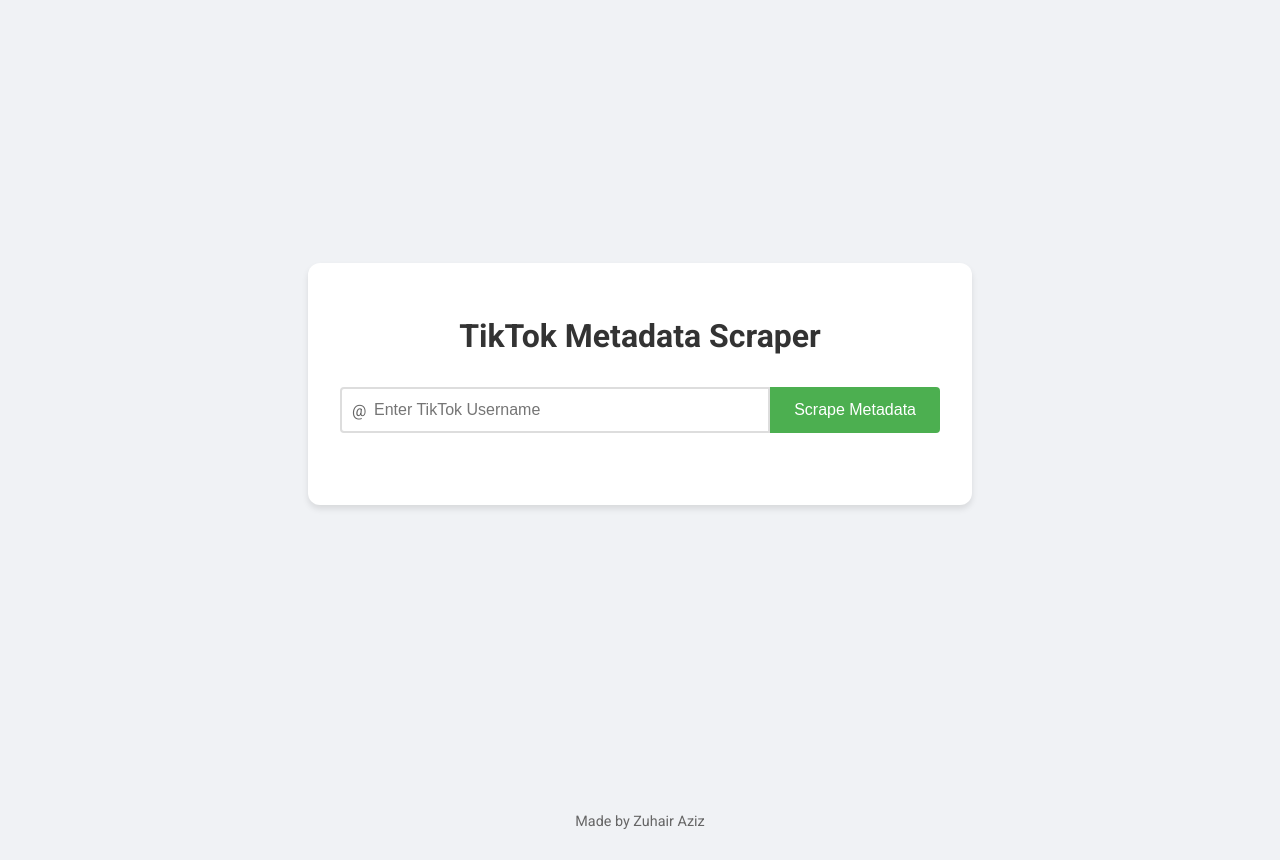
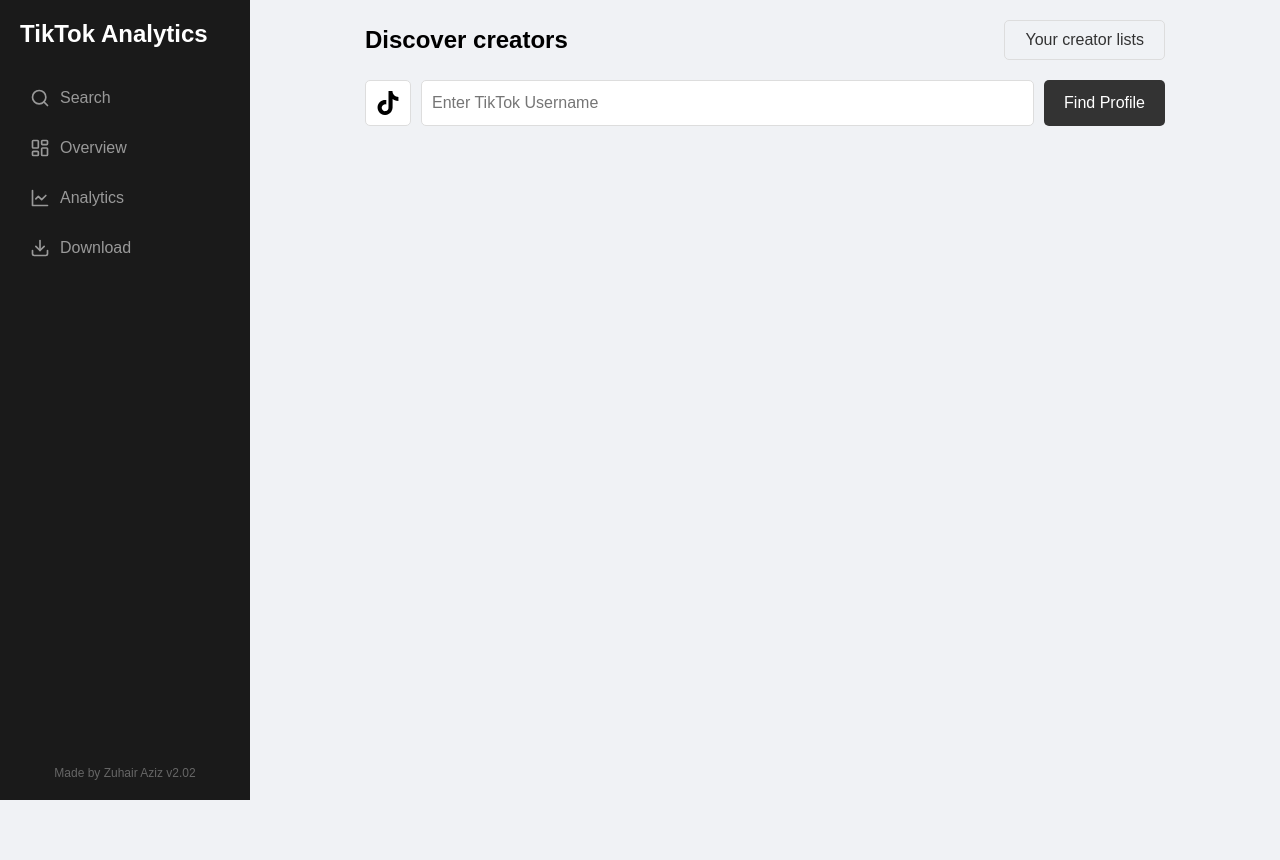
Before and after one commit to SANNNNN-123/TikTok_Downloader, a Flask app: page / in a window 1280 px wide. After the commit the page ends 800 px from the top, so only its background shows below. Run offline with Flask 3, Linux system fonts and the light colour scheme.

Commit message:
Version 2.0

```diff
--- a/app.py
+++ b/app.py
@@ -17,12 +17,27 @@
 scraper = TikTokMetaData()
 
 @app.route('/')
+@app.route('/search')
 def index():
-    return render_template('index.html')
+    return render_template('search.html')
 
-@app.route('/scrape', methods=['POST'])
+@app.route('/overview')
+def overview():
+    return render_template('overview.html')
+
+@app.route('/analytics')
+def analytics():
+    return render_template('analytics.html')
+
+@app.route('/download')
+def download_page():
+    return render_template('download.html')
+
+
+@app.route('/api/search', methods=['POST'])
+#@app.route('/scrape', methods=['POST'])
 async def scrape():
-    username = request.form['username'].lower()  # Normalize username
+    username = request.form['name'].lower()  # Normalize username
     logging.debug(f"Scraping data for username: {username}")
 
     # Run both scraping functions concurrently
@@ -32,7 +47,7 @@
     user_info, videos = await asyncio.gather(user_info_task, videos_task)
 
     if user_info and videos:
-        # Combine user info and videos data
+        # Both user info and videos exist
         data = {
             'user_info': user_info,
             'videos': videos
@@ -42,12 +57,24 @@
         logging.debug(f"Stored user info and {len(videos)} videos in cache for {username}")
         return jsonify({
             'success': True,
-            'message': f'Scraped {len(videos)} videos for @{username}',
+            'message': f'Found {len(videos)} videos from @{username}',
             'videoCount': len(videos),
             'userInfo': user_info
         })
-    logging.error(f"Failed to scrape data for {username}")
-    return jsonify({'success': False, 'message': 'Failed to scrape data'})
+    elif user_info and not videos:
+        # User exists but no videos (private profile)
+        logging.info(f"Profile is private for {username}")
+        return jsonify({
+            'success': False,
+            'message': 'This user has a private profile, and no data is available.'
+        })
+    else:
+        # Neither user info nor videos exist (user doesn't exist)
+        logging.error(f"User {username} does not exist")
+        return jsonify({
+            'success': False,
+            'message': 'The user does not exist.'
+        })
 
 @app.route('/download/<format>')
 def download(format):
--- a/static/script.js
+++ b/static/script.js
@@ -1,75 +1,124 @@
-let typingTimer;
-const doneTypingInterval = 500; // milliseconds
+document.addEventListener('DOMContentLoaded', function () {
+    // Highlight the current page in the navigation
+    const currentPage = window.location.pathname.split('/').pop();
+    const navItems = document.querySelectorAll('.nav-item');
+    navItems.forEach(item => {
+        if (item.getAttribute('data-page') === currentPage) {
+            item.classList.add('active');
+        }
+    });
 
-document.getElementById('scrapeForm').addEventListener('submit', function(e) {
-    e.preventDefault();
-    const username = document.getElementById('username').value.trim();
-    const messageDiv = document.getElementById('message');
-    const progressContainer = document.getElementById('progress-container');
-    const progressBar = document.getElementById('progress-bar');
-    const results = document.getElementById('results');
-    const userProfile = document.getElementById('user-profile');
+    // Elements related to the search functionality
+    const searchButton = document.getElementById('search-button');
+    const searchInput = document.getElementById('search-input');
+    const searchResults = document.getElementById('search-results');
+    const profileInfo = document.getElementById('profile-info');
+    const profilePic = document.getElementById('profile-pic');
+    const profileName = document.getElementById('profile-name');
+    const verifiedIcon = document.getElementById('verified-icon');
+    const following = document.getElementById('following');
+    const followers = document.getElementById('followers');
+    const likes = document.getElementById('likes');
 
-    messageDiv.textContent = '';
-    progressContainer.style.display = 'block';
-    results.style.display = 'none';  // Hide results initially
-    userProfile.style.display = 'none';
+    // Search button click event listener
+    if (searchButton && searchInput && searchResults) {
+        searchButton.addEventListener('click', async function (e) {
+            e.preventDefault();
+            const username = searchInput.value.trim();
 
-    let progress = 0;
-    const progressInterval = setInterval(() => {
-        progress += 5;
-        if (progress > 90) {
-            clearInterval(progressInterval);
+            if (username) {
+                // Display a loading state
+                searchButton.disabled = true;
+                searchResults.textContent = 'Searching...';
+
+                try {
+                    const formData = new FormData();
+                    formData.append('name', username);
+
+                    // Send a POST request to the API
+                    const response = await fetch('/api/search', {
+                        method: 'POST',
+                        body: formData
+                    });
+
+                    const data = await response.json();
+                    searchResults.textContent = ''; // Clear search results
+
+                    if (data.success) {
+                        // Display a success message
+                        const successMessage = document.createElement('div');
+                        successMessage.className = 'alert alert-success';
+                        successMessage.textContent = data.message;
+                        searchResults.appendChild(successMessage);
+
+                        // Update the profile information if userInfo exists
+                        if (data.userInfo) {
+                            updateProfileDisplay(data.userInfo);
+                        }
+                    } else {
+                        // Display an error message
+                        const errorMessage = document.createElement('div');
+                        errorMessage.className = 'alert alert-danger';
+                        errorMessage.textContent = data.message;
+                        searchResults.appendChild(errorMessage);
+                    }
+                } catch (error) {
+                    console.error('Error:', error);
+                    const errorElement = document.createElement('div');
+                    errorElement.className = 'alert alert-danger';
+                    errorElement.textContent =
+                        'An error occurred while searching. Please try again.';
+                    searchResults.appendChild(errorElement);
+                } finally {
+                    searchButton.disabled = false; // Re-enable the button
+                }
+            }
+        });
+    }
+
+    // Update the profile information display
+    function updateProfileDisplay(userInfo) {
+        profilePic.src = userInfo.profile_pic;
+        profileName.textContent = userInfo.name;
+        following.textContent = `Following: ${userInfo.following}`;
+        followers.textContent = `Followers: ${userInfo.followers}`;
+        likes.textContent = `Likes: ${userInfo.likes}`;
+
+        // Toggle the visibility of the verified icon
+        if (userInfo.is_verified) {
+            verifiedIcon.style.display = 'inline-flex';
+        } else {
+            verifiedIcon.style.display = 'none';
         }
-        progressBar.style.width = `${progress}%`;
-    }, 500);
 
-    fetch('/scrape', {
-        method: 'POST',
-        headers: {
-            'Content-Type': 'application/x-www-form-urlencoded',
-        },
-        body: `username=${encodeURIComponent(username)}`
-    })
-    .then(response => response.json())
-    .then(data => {
-        clearInterval(progressInterval);
-        progressBar.style.width = '100%';
+        // Ensure the profile info section is visible
+        profileInfo.style.display = 'block';
+    }
 
-        setTimeout(() => {
-            progressContainer.style.display = 'none';
-            if (data.success) {
-                displayUserProfile(data.userInfo);
-                userProfile.style.display = 'flex';
-                document.getElementById('videoCount').textContent = data.videoCount;
-                // Remove the results.style.display = 'block' from here
-            } else {
-                messageDiv.textContent = data.message;
-                messageDiv.style.color = 'red';
-            }
-        }, 500);
-    })
-    .catch(error => {
-        clearInterval(progressInterval);
-        progressContainer.style.display = 'none';
-        messageDiv.textContent = 'An error occurred while scraping data.';
-        messageDiv.style.color = 'red';
-        console.error('Error:', error);
+    document.getElementById('select-profile').addEventListener('click', function () {
+        // Redirect to overview.html
+        window.location.href = 'overview.html';
     });
+
 });
 
-function displayUserProfile(userInfo) {
-    document.getElementById('profile-pic').src = userInfo.profile_pic;
-    document.getElementById('profile-name').textContent = userInfo.name;
-    document.getElementById('following').textContent = `Following: ${userInfo.following}`;
-    document.getElementById('followers').textContent = `Followers: ${userInfo.followers}`;
-    document.getElementById('likes').textContent = `Likes: ${userInfo.likes}`;
-}
+document.addEventListener("DOMContentLoaded", function () {
+    const downloadButtons = document.querySelectorAll(".download-btn");
+    const username = document.getElementById("profile-name").textContent.trim().toLowerCase();
 
-document.getElementById('select-profile').addEventListener('click', function() {
-    const results = document.getElementById('results');
-    // Simply show the results section - the videoCount is already set from the fetch
-    results.style.display = 'block';
+    if (username) {
+        console.log(`Username loaded: ${username}`);
+        downloadButtons.forEach(button => {
+            button.addEventListener("click", function () {
+                const format = this.getAttribute("data-format");
+                const downloadUrl = `/download/${format}?username=${username}`;
+                console.log(`Downloading in format: ${format}`);
+                window.location.href = downloadUrl;
+            });
+        });
+    } else {
+        console.error("No username found. Cannot download.");
+    }
 });
 
 function downloadData(format) {
--- a/static/style.css
+++ b/static/style.css
@@ -1,218 +1,275 @@
-body {
-    font-family: 'Roboto', sans-serif;
-    background-color: #f0f2f5;
+* {
     margin: 0;
     padding: 0;
-    display: flex;
-    justify-content: center;
-    align-items: center;
-    min-height: 100vh;
-    padding-bottom: 60px;
-    position: relative;
+    box-sizing: border-box;
 }
 
-.container {
-    max-width: 600px;
-    width: 90%;
-    background-color: #ffffff;
-    padding: 2rem;
-    border-radius: 12px;
-    box-shadow: 0 4px 6px rgba(0, 0, 0, 0.1);
-    margin-bottom: 2rem;
+body {
+    font-family: Arial, sans-serif;
+    background-color: #f0f2f5;
 }
 
-h1 {
-    text-align: center;
-    color: #333;
-    margin-bottom: 2rem;
+.layout {
+    display: flex;
+    min-height: 100vh;
 }
 
-h2 {
-    color: #444;
-    margin-top: 2rem;
+.sidebar {
+    width: 250px;
+    background-color: #1A1A1A;
+    color: white;
+    padding: 20px;
+    display: flex;
+    flex-direction: column;
 }
 
-.input-group {
-    display: flex;
-    margin-bottom: 1rem;
-    align-items: stretch;
-    gap: 0;
+.sidebar-title {
+    font-size: 24px;
+    margin-bottom: 30px;
 }
 
-input[type="text"] {
+.sidebar-nav {
     flex-grow: 1;
-    padding: 0.75rem;
-    font-size: 1rem;
-    border: 2px solid #ddd;
-    border-radius: 4px 0 0 4px;
-    transition: border-color 0.3s;
 }
 
-input[type="text"]:focus {
-    outline: none;
-    border-color: #4CAF50;
+.nav-item {
+    display: flex;
+    align-items: center;
+    padding: 10px;
+    color: #999;
+    text-decoration: none;
+    margin-bottom: 10px;
+    border-radius: 5px;
+    transition: background-color 0.3s;
 }
 
-button {
-    padding: 0.75rem 1.5rem;
-    font-size: 1rem;
-    background-color: #4CAF50;
+.nav-item:hover, .nav-item.active {
+    background-color: rgba(255, 255, 255, 0.1);
     color: white;
-    border: none;
-    cursor: pointer;
-    transition: background-color 0.3s;
-    white-space: nowrap;
 }
 
-button:hover {
-    background-color: #45a049;
+.nav-item svg {
+    width: 20px;
+    height: 20px;
+    margin-right: 10px;
 }
 
-form button {
-    border-radius: 0 4px 4px 0;
+.sidebar-footer {
+    font-size: 12px;
+    color: #666;
+    text-align: center;
+}
+
+.content {
+    flex-grow: 1;
+    padding: 20px;
+}
+
+.search-page {
+    max-width: 800px;
+    margin: 0 auto;
+}
+
+.search-header {
+    display: flex;
+    justify-content: space-between;
+    align-items: center;
+    margin-bottom: 20px;
+}
+
+.search-form {
+    display: flex;
+    gap: 10px;
+    margin-bottom: 20px;
+}
+
+.platform-select {
+    background-color: white;
+    border: 1px solid #ddd;
+    border-radius: 5px;
+    padding: 10px;
+    display: flex;
+    align-items: center;
+}
+
+.tiktok-icon {
+    width: 24px;
+    height: 24px;
+}
+
+.search-input {
+    flex-grow: 1;
+    padding: 10px;
+    border: 1px solid #ddd;
+    border-radius: 5px;
+    font-size: 16px;
+}
+
+.btn {
+    padding: 10px 20px;
+    border: none;
+    border-radius: 5px;
+    cursor: pointer;
+    font-size: 16px;
+}
+
+.btn-outline {
+    background-color: transparent;
+    border: 1px solid #ddd;
+    color: #333;
+}
+
+.btn-primary {
+    background-color: #333; /* Set default background color */
+    color: white; /* Keep text color white */
+    border: none; /* Optional: Remove border */
+    transition: background-color 0.3s ease; /* Smooth transition for hover */
+}
+
+.btn-primary:hover {
+    background-color: #5a2ead; /* Hover background color */
 }
 
 
-
-#message {
-    margin-top: 1rem;
-    padding: 0.75rem;
-    border-radius: 4px;
-    font-weight: bold;
+.search-results {
+    margin-top: 20px;
 }
 
-#downloadButtons {
+.search-result {
+    background-color: white;
+    border: 1px solid #ddd;
+    border-radius: 5px;
+    padding: 15px;
+    margin-bottom: 10px;
     display: flex;
-    justify-content: space-between;
-    margin-top: 1rem;
+    align-items: center;
 }
 
-#downloadButtons button {
-    flex-basis: 30%;
-    border-radius: 4px;
+.search-result-avatar {
+    width: 50px;
+    height: 50px;
+    border-radius: 50%;
+    margin-right: 15px;
 }
 
-#progress-container {
-    width: 100%;
-    background-color: #f0f0f0;
-    border-radius: 10px;
-    margin: 20px 0;
-    overflow: hidden;
+.search-result-info {
+    flex-grow: 1;
 }
 
-#progress-bar {
-    width: 0;
-    height: 10px; /* Updated height */
-    background-color: #4CAF50;
-    transition: width 0.5s ease;
+.search-result-name {
+    font-weight: bold;
+    margin-bottom: 5px;
 }
 
-#results {
-    background-color: #e8f5e9;
-    border-radius: 8px;
-    padding: 1rem;
-    margin-top: 2rem;
+.search-result-followers {
+    color: #666;
+    font-size: 14px;
 }
 
-#videoCount {
-    font-weight: bold;
-    color: #4CAF50;
-}
-
-
-.input-wrapper {
-    position: relative;
-    flex: 1;
-    min-width: 0;
-}
-
-.at-symbol {
-    position: absolute;
-    left: 12px;
-    top: 50%;
-    transform: translateY(-50%);
-    color: #666;
-    font-size: 1rem;
-    z-index: 1;
-    pointer-events: none;
-}
-
-input[type="text"] {
-    width: 100%;
-    height: 100%; /* Match button height */
-    padding: 0.75rem 0.75rem 0.75rem 2rem;
-    font-size: 1rem;
-    border: 2px solid #ddd;
-    border-radius: 4px 0 0 4px;
-    transition: all 0.3s ease;
-    background-color: #fff;
-    box-sizing: border-box; /* Include padding and border in width */
-}
-
-input[type="text"]:focus {
-    outline: none;
-    border-color: #4CAF50;
-    box-shadow: 0 0 0 2px rgba(76, 175, 80, 0.1);
-}
-
-
-.disclaimer {
-    text-align: center;
-    padding: 1rem;
-    background-color: #f0f2f5;
-    color: #666;
-    font-size: 0.9rem;
-    position: absolute;
-    bottom: 0;
-    left: 0;
-    right: 0;
-}
-
-
-
-#user-profile {
-    margin-top: 20px;
-    padding: 15px;
-    border: 1px solid #ddd;
-    border-radius: 8px;
-    display: flex;
-    align-items: center;
-    justify-content: space-between;
+.verified-icon {
+    width: 16px;
+    height: 16px;
+    margin-left: 5px;
 }
 
 .profile-info {
+    background-color: white;
+    border: 1px solid #ddd;
+    border-radius: 5px;
+    padding: 20px;
+    margin-top: 20px;
+}
+
+.profile-header {
     display: flex;
     align-items: center;
 }
 
 .profile-pic {
-    width: 60px;
-    height: 60px;
+    width: 80px;
+    height: 80px;
     border-radius: 50%;
-    margin-right: 15px;
+    margin-right: 20px;
 }
 
-.profile-details h2 {
-    margin: 0;
+.profile-details {
+    flex-grow: 1;
+}
+
+.profile-name-row {
+    display: flex;
+    align-items: center;
+    margin-bottom: 10px;
+}
+
+.profile-name-row h3 {
     font-size: 1.2em;
+    margin-right: 5px;
+}
+
+.verified-icon {
+    width: 20px;
+    height: 20px;
 }
 
 .profile-stats {
     display: flex;
-    gap: 10px;
+    gap: 20px;
+}
+
+.profile-stats span {
     font-size: 0.9em;
     color: #666;
 }
 
+.profile-info {
+    position: relative;
+    background-color: white;
+    border: 1px solid #ddd;
+    border-radius: 5px;
+    padding: 20px;
+    margin-top: 20px;
+}
+
 .select-btn {
-    padding: 8px 15px;
-    background-color: #4CAF50;
+    position: absolute;
+    top: 30px;
+    right: 20px;
+    padding: 10px 15px;
+    border: none;
+    background-color: #333;
     color: white;
-    border: none;
-    border-radius: 4px;
+    border-radius: 5px;
     cursor: pointer;
+    font-size: 16px;
+    transition: background-color 0.3s;
 }
 
 .select-btn:hover {
-    background-color: #45a049;
+    background-color: #5a2ead;
 }
+
+
+/* Download section  */
+.download-section {
+    margin-top: 20px;
+    text-align: center;
+}
+
+.downloadButtons {
+    margin: 20px;
+    padding: 12px 24px;
+    border: none;
+    border-radius: 8px;
+    background-color: #333;
+    color: white;
+    cursor: pointer;
+    font-size: 18px;
+    font-weight: bold;
+    transition: background-color 0.3s ease, transform 0.2s ease;
+}
+
+.downloadButtons:hover {
+    background-color: #5a2ead;
+    transform: scale(1.05); /* Slightly enlarge the button on hover */
+}
--- /dev/null
+++ b/templates/base.html
@@ -0,0 +1,46 @@
+<!DOCTYPE html>
+<html lang="en">
+<head>
+    <meta charset="UTF-8">
+    <meta name="viewport" content="width=device-width, initial-scale=1.0">
+    <title>TikTok Metadata Scraper</title>
+    <link rel="stylesheet" href="{{ url_for('static', filename='style.css') }}">
+
+</head>
+<body>
+    <div class="layout">
+        <aside class="sidebar">
+            <h1 class="sidebar-title">TikTok Analytics</h1>
+            <nav class="sidebar-nav">
+                <a href="/search" class="nav-item" data-page="search">
+                    <svg viewBox="0 0 24 24" fill="none" stroke="currentColor" stroke-width="2" stroke-linecap="round" stroke-linejoin="round"><circle cx="11" cy="11" r="8"/><path d="m21 21-4.3-4.3"/></svg>
+                    Search
+                </a>
+                <a href="/overview" class="nav-item" data-page="overview">
+                    <svg viewBox="0 0 24 24" fill="none" stroke="currentColor" stroke-width="2" stroke-linecap="round" stroke-linejoin="round"><rect width="7" height="9" x="3" y="3" rx="1"/><rect width="7" height="5" x="14" y="3" rx="1"/><rect width="7" height="9" x="14" y="12" rx="1"/><rect width="7" height="5" x="3" y="16" rx="1"/></svg>
+                    Overview
+                </a>
+                <a href="/analytics" class="nav-item" data-page="analytics">
+                    <svg viewBox="0 0 24 24" fill="none" stroke="currentColor" stroke-width="2" stroke-linecap="round" stroke-linejoin="round"><path d="M3 3v18h18"/><path d="m19 9-5 5-4-4-3 3"/></svg>
+                    Analytics
+                </a>
+                <a href="/download" class="nav-item" data-page="download">
+                    <svg viewBox="0 0 24 24" fill="none" stroke="currentColor" stroke-width="2" stroke-linecap="round" stroke-linejoin="round">
+                        <path d="M21 15v4a2 2 0 0 1-2 2H5a2 2 0 0 1-2-2v-4"/>
+                        <polyline points="7 10 12 15 17 10"/>
+                        <line x1="12" x2="12" y1="15" y2="3"/>
+                    </svg>
+                    Download
+                </a>
+            </nav>
+            <div class="sidebar-footer">
+                Made by Zuhair Aziz v2.02
+            </div>
+        </aside>
+        <main class="content">
+            {% block content %}{% endblock %}
+        </main>
+    </div>
+    <script src="{{ url_for('static', filename='script.js') }}"></script>
+</body>
+</html>
--- a/templates/index.html
+++ b/templates/index.html
@@ -9,7 +9,7 @@
 </head>
 <body>
     <div class="container">
-        <h1>TikTok Metadata Scraper</h1>
+        <h1>TikTok Analytics</h1>
         <form id="scrapeForm">
             <div class="input-group">
                 <div class="input-wrapper">
@@ -17,7 +17,7 @@
                     <input type="text" id="username" placeholder="Enter TikTok Username" required>
                     <div id="validation-message"></div>
                 </div>
-                <button type="submit">Scrape Metadata</button>
+                <button type="submit">Find Profile</button>
             </div>
         </form>
         <div id="progress-container" style="display: none;">
@@ -28,7 +28,15 @@
             <div class="profile-info">
                 <img id="profile-pic" src="" alt="Profile Picture" class="profile-pic">
                 <div class="profile-details">
-                    <h2 id="profile-name"></h2>
+                    <div class="name-row">
+                        <h2 id="profile-name"></h2>
+                        <span id="verified-icon" class="verified-icon" style="display: none;">
+                            <svg viewBox="0 0 24 24" fill="none" xmlns="http://www.w3.org/2000/svg">
+                                <circle cx="12" cy="12" r="10" fill="#20D5EC"/>
+                                <path d="M10.14 13.88L8.59 12.33C8.21 11.95 7.79 11.95 7.41 12.33C7.03 12.71 7.03 13.13 7.41 13.51L9.67 15.77C10.05 16.15 10.47 16.15 10.85 15.77L16.59 10.03C16.97 9.65 16.97 9.23 16.59 8.85C16.21 8.47 15.79 8.47 15.41 8.85L10.14 13.88Z" fill="white"/>
+                            </svg>
+                        </span>
+                    </div>
                     <div class="profile-stats">
                         <span id="following"></span>
                         <span id="followers"></span>
@@ -49,7 +57,7 @@
         </div>
     </div>
     <footer class="disclaimer">
-        <p>Made by Zuhair Aziz</p>
+        <p>Made by Zuhair Aziz <span class="version">v1.00</span></p>
     </footer>
     <script src="{{ url_for('static', filename='script.js') }}"></script>
 </body>
--- /dev/null
+++ b/templates/search.html
@@ -0,0 +1,39 @@
+{% extends "base.html" %}
+
+{% block content %}
+<div class="search-page">
+    <div class="search-header">
+        <h2>Discover creators</h2>
+        <button class="btn btn-outline">Your creator lists</button>
+    </div>
+    <div class="search-form">
+        <div class="platform-select">
+            <svg viewBox="0 0 24 24" fill="currentColor" class="tiktok-icon">
+                <path d="M12.525.02c1.31-.02 2.61-.01 3.91-.02.08 1.53.63 3.09 1.75 4.17 1.12 1.11 2.7 1.62 4.24 1.79v4.03c-1.44-.05-2.89-.35-4.2-.97-.57-.26-1.1-.59-1.62-.93-.01 2.92.01 5.84-.02 8.75-.08 1.4-.54 2.79-1.35 3.94-1.31 1.92-3.58 3.17-5.91 3.21-1.43.08-2.86-.31-4.08-1.03-2.02-1.19-3.44-3.37-3.65-5.71-.02-.5-.03-1-.01-1.49.18-1.9 1.12-3.72 2.58-4.96 1.66-1.44 3.98-2.13 6.15-1.72.02 1.48-.04 2.96-.04 4.44-.99-.32-2.15-.23-3.02.37-.63.41-1.11 1.04-1.36 1.75-.21.51-.15 1.07-.14 1.61.24 1.64 1.82 3.02 3.5 2.87 1.12-.01 2.19-.66 2.77-1.61.19-.33.4-.67.41-1.06.1-1.79.06-3.57.07-5.36.01-4.03-.01-8.05.02-12.07z"/>
+            </svg>
+        </div>
+        <input type="text" id="search-input" placeholder="Enter TikTok Username" class="search-input">
+        <button id="search-button" class="btn btn-primary">Find Profile</button>
+    </div>
+    <div id="search-results" class="search-results"></div>
+    <div id="profile-info" class="profile-info" style="display: none;">
+        <div class="profile-header">
+            <img id="profile-pic" src="" alt="Profile Picture" class="profile-pic">
+            <div class="profile-details">
+                <div class="profile-name-row">
+                    <h3 id="profile-name"></h3>
+                    <svg id="verified-icon" class="verified-icon" viewBox="0 0 24 24" fill="#20D5EC" style="display: none;">
+                        <path d="M12 2C6.5 2 2 6.5 2 12s4.5 10 10 10 10-4.5 10-10S17.5 2 12 2zm-1.9 14.7L6 12.6l1.5-1.5 2.6 2.6 6.3-6.3L18 8.9l-7.9 7.8z"/>
+                    </svg>
+                </div>
+                <div class="profile-stats">
+                    <span id="following"></span>
+                    <span id="followers"></span>
+                    <span id="likes"></span>
+                </div>
+            </div>
+        </div>
+        <button id="select-profile" class="select-btn">Analyze profile</button>
+    </div>
+</div>
+{% endblock %}
```
Also changed, not shown: templates/download.html (added, +16 -0 lines), templates/overview.html (added, +10 -0 lines), 1 other file.
